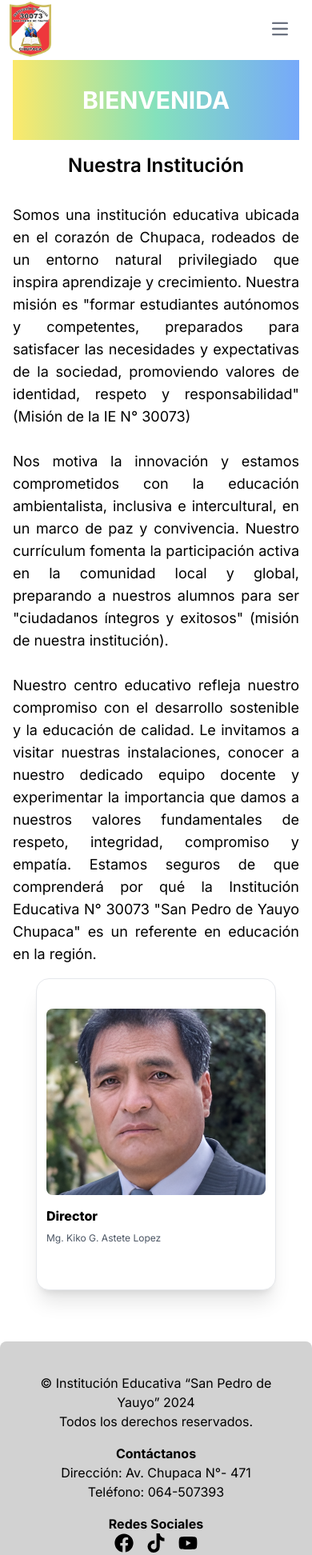
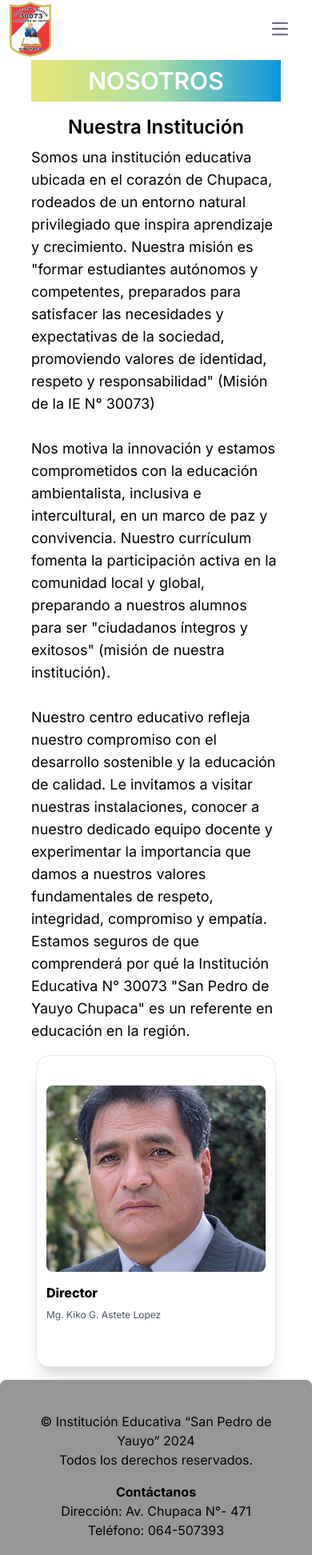
Before and after one commit to cris6mc/colegio-san-pedro, a Next.js app: page /bienvenida in a window 390 px wide. Shown: the part 40-1984 px from the top of the page at 80% size. Built offline with nearby package versions, Linux system fonts and the light colour scheme; no server answers; the database is empty.

Commit message:
Update routing paths in Slider component, enhance layout and styling in various components, and improve footer social media links with proper navigation

```diff
--- a/src/app/bienvenida/page.jsx
+++ b/src/app/bienvenida/page.jsx
@@ -1,21 +1,23 @@
 import React from "react";
 import Card from "@/components/Card";
+import GradientLabel from "@/components/label";
 
 function PageBienvenida() {
   return (
-    <div className=" flex flex-col">
-      <div className="py-8 mx-4 lg:mx-10 h-18 flex items-center bg-gradient-to-r from-yellow-200 via-green-300 to-blue-400">
-        <h1 className="text-3xl lg:text-5xl font-bold text-center text-white w-full">
-          BIENVENIDA
-        </h1>
-      </div>
-      <div className="flex flex-col lg:flex-row justify-center gap-4 lg:gap-16 m-4 lg:m-16 mb-12">
+    <div className=" flex flex-col items-center gap-4 sm:gap-12">
+      <GradientLabel
+        title={"NOSOTROS"}
+        width={"80%"}
+        textAlign={"center"}
+        justifyContent={"center"}
+      />
+      <div className="w-[80%] flex flex-col lg:flex-row justify-center items-center gap-4 lg:gap-16   ">
         <div className="flex flex-col justify-center items-center w-full lg:w-2/3">
-          <h1 className="text-lg lg:text-xl text-justify w-full">
+          <h1 className="text-lg lg:text-xl text-left w-full">
             <p className="font-semibold text-center text-2xl lg:text-4xl border-spacing-1">
               Nuestra Institución
             </p>
-            <p className="mt-8">
+            <p className="mt-2 sm:mt-8">
               Somos una institución educativa ubicada en el corazón de Chupaca,
               rodeados de un entorno natural privilegiado que inspira
               aprendizaje y crecimiento. Nuestra misión es &quot;formar
--- a/src/app/docentes/page.jsx
+++ b/src/app/docentes/page.jsx
@@ -4,6 +4,7 @@ import Dropdown from "@/components/Dropdown";
 import { React, useEffect, useState } from "react";
 import { db } from "@/lib/firebase"; // Adjust the import according to your firebase configuration
 import { collection, getDocs } from "firebase/firestore";
+import GradientLabel from "@/components/label";
 
 function PageDocentes() {
   const [usuarios, setUsuarios] = useState([]);
@@ -26,10 +27,13 @@ function PageDocentes() {
 
   return (
     <div>
-      <div className="py-8 mx-5 md:mx-10 h-18 items-center bg-gradient-to-r from-yellow-200 via-green-300 to-blue-400">
-        <h1 className="text-3xl md:text-5xl font-bold text-center text-white">
-          PLANILLA DOCENTE
-        </h1>
+      <div className="flex flex-col items-center gap-4 sm:gap-12">
+        <GradientLabel
+          title={"PLANILLA DOCENTES"}
+          width={"80%"}
+          textAlign={"center"}
+          justifyContent={"center"}
+        />
       </div>
 
       <div className="flex flex-col m-5 md:m-10 justify-center items-center bg-gradient-to-r from-yellow-200 via-green-300 to-blue-400">
@@ -44,7 +48,7 @@ function PageDocentes() {
       <div className="flex flex-col gap-8 m-5 md:m-10">
         {/* Personal Administrativo */}
         <div className="flex flex-col center gap-4">
-          <div className="bg-transparent border-blue-500 border rounded-lg px-2 py-2 mx-2 md:mx-10 text-black">
+          <div className="bg-transparent border-blue-500 border rounded-lg px-2 py-2   text-black">
             <h1 className="font-bold text-xl md:text-2xl flex justify-center">
               Personal Administrativo
             </h1>
--- a/src/app/historia/page.jsx
+++ b/src/app/historia/page.jsx
@@ -1,17 +1,19 @@
 import React from "react";
 import Image from "next/image";
+import GradientLabel from "@/components/label";
 
 function PageHistoria() {
   return (
-    <div>
-      <div className="py-8 mx-4 md:mx-10 h-18 items-center bg-gradient-to-r from-yellow-200 via-green-300 to-blue-400">
-        <h1 className="text-3xl md:text-5xl font-bold text-center text-white">
-          HISTORIA
-        </h1>
-      </div>
+    <div className="flex flex-col items-center gap-4 sm:gap-12">
+      <GradientLabel
+        title={"HISTORIA"}
+        width={"80%"}
+        textAlign={"center"}
+        justifyContent={"center"}
+      />
       <div
         style={{ backgroundImage: "url(/images/Colegio3.jpg)" }}
-        className="flex flex-col md:flex-row m-4 md:m-10 justify-center relative"
+        className="flex flex-col md:flex-row m-4 md:m-10 justify-center relative min-w-[70vw]"
       >
         <h1 className="text-lg md:text-xl m-3 md:m-5 max-w-2xl text-justify z-10">
           <p className="font-normal text-center text-3xl md:text-4xl mb-4">
@@ -80,7 +82,6 @@ function PageHistoria() {
           <p className="text-lg italic"></p>
         </div>
       </div>
-      <div className="h-2 sm:h-10"></div>
     </div>
   );
 }
--- a/src/app/page.js
+++ b/src/app/page.js
@@ -5,7 +5,7 @@ import Welcome from "@/components/Welcome";
 
 export default function Home() {
   return (
-    <div className="flex flex-col justify-center bg-white">
+    <div className="flex flex-col justify-center bg-white dark:bg-gray-900 text-gray-900 dark:text-gray-100">
       <Slider />
       <div className="my-14"></div>
       <Welcome />
--- a/src/components/CardProfile.jsx
+++ b/src/components/CardProfile.jsx
@@ -4,7 +4,7 @@ import Image from "next/image";
 
 function CardProfile({ nombre, image, cargo, telefono, email }) {
   return (
-    <div className="flex flex-col border rounded-lg justify-center items-center px-2 py-6 hover:bg-gradient-to-r from-gray-200 to-blue-100 max-h-[30vh] md:max-h-80">
+    <div className="flex flex-col border rounded-lg justify-center items-center px-2 py-6 hover:bg-gradient-to-r from-gray-200 to-blue-100 min-h-[230px] max-h-[30vh] md:max-h-80">
       <h1 className="p-2 flex justify-center">{nombre.toUpperCase()}</h1>
       <div className="flex flex-row gap-4 border-dashed border-gray-400 border-t-2 pt-4">
         <div className="max-w-[150px]">
--- a/src/components/Footer.jsx
+++ b/src/components/Footer.jsx
@@ -1,9 +1,10 @@
 import Image from "next/image";
+import Link from "next/link";
 import { FaFacebook, FaTiktok, FaYoutube } from "react-icons/fa";
 
 export default function Footer() {
   return (
-    <div className="relative bg-[#D2D2D2] p-6 mt-4 sm:mt-32 rounded-t-lg text-center hover:bg-gradient-to-r hover:from-[#E2EBC7] hover:to-[#C3E8FC] transition-all duration-500 ease-in-out">
+    <div className="relative bg-[#979797] p-6 mt-4 sm:mt-32 rounded-t-lg text-center transition-all duration-1000 ease-in-out hover:bg-gray-300 hover:text-black">
       <div className="absolute inset-x-0 top-0 transform -translate-y-1/3 flex justify-center">
         <div className="hidden sm:block">
           <Image
@@ -31,9 +32,19 @@ export default function Footer() {
           <div>
             <h3 className="font-bold">Redes Sociales</h3>
             <div className="flex space-x-4 justify-center">
-              <FaFacebook size={24} color="black" />
-              <FaTiktok size={24} color="black" />
-              <FaYoutube size={24} color="black" />
+              <Link
+                className="cursor-pointer"
+                href="https://www.facebook.com/profile.php?id=100038548874917"
+                target="_blank"
+              >
+                <FaFacebook size={24} color="black" />
+              </Link>
+              <Link href="https://www.tiktok.com" target="_blank">
+                <FaTiktok size={20} color="black" />
+              </Link>
+              <Link href="https://www.youtube.com" target="_blank">
+                <FaYoutube size={25} color="black" />
+              </Link>
             </div>
           </div>
         </div>
--- a/src/components/Objetivo.jsx
+++ b/src/components/Objetivo.jsx
@@ -3,7 +3,7 @@ import Image from "next/image";
 
 function Objetivo({ image, title, description, color, row }) {
   return (
-    <div className={`flex ${row} mx-8 justify-center`}>
+    <div className={`flex ${row} mx-8 justify-center w-[85vw]`}>
       <Image src={image} alt={title} width={350} height={46} />
       <div
         className={`${color} flex flex-col self-center items-center justify-center h-46 w-full md:w-[35%]`}
--- a/src/components/Slider.jsx
+++ b/src/components/Slider.jsx
@@ -26,7 +26,7 @@ function Slider() {
     },
   ];
 
-  const paths = ["/nosotros", "/actiyauyo", "/docentes"]; // Rutas para cada slide
+  const paths = ["/bienvenida", "/actiyauyo", "/docentes"]; // Rutas para cada slide
 
   const [currentIndex, setCurrentIndex] = useState(0);
 
--- a/src/components/Welcome.jsx
+++ b/src/components/Welcome.jsx
@@ -6,16 +6,18 @@ function Welcome() {
   return (
     <div className="flex flex-col md:flex-row m-10 md:m-24 justify-center items-center gap-8 md:gap-16">
       <Image
-        src="/images/LOGO.png" // Ruta de la imagen en la carpeta public
+        src="/images/LOGO.png"
         alt="Logo"
-        width={250} // Ancho de la imagen
-        height={179} // Altura de la imagen
-        className="w-1/2 md:w-auto" // Hacer la imagen responsive y más pequeña en móviles
+        width={250}
+        height={179}
+        className="w-1/2 md:w-auto"
       />
       <div className="text-center md:text-left">
-        <h1 className="text-xl md:text-2xl m-5 max-w-lg">
-          <p className="text-center font-bold mb-4">Bienvenidos</p>
-          <p className="text-center">
+        <h1 className="text-xl md:text-2xl m-5 max-w-lg dark:text-white text-dark">
+          <p className="text-center font-bold mb-4 dark:text-gray-300 text-gray-800">
+            Bienvenidos
+          </p>
+          <p className="text-center dark:text-gray-400 text-gray-700">
             Nos enorgullece ser una institución ambientalista, innovadora,
             inclusiva e intercultural. Nuestro compromiso es formar estudiantes
             autónomos y competentes, guiados por una cultura de paz. Únete a
--- a/src/components/label.jsx
+++ b/src/components/label.jsx
@@ -23,7 +23,7 @@ const GradientLabel = ({
       className="py-2 md:py-8 justify-center md:justify-start"
       style={gradientStyle}
     >
-      <h2 className="text-center md:text-left text-3xl md:text-[4rem] font-semibold pl-[0rem] md:pl-[5rem]">
+      <h2 className="text-center md:text-left text-3xl md:text-[2.5rem] font-semibold pl-[0rem] md:pl-[5rem]">
         {title}
       </h2>
     </div>
```
Also changed, not shown: src/app/objetivos/page.jsx (+27 -19 lines).
